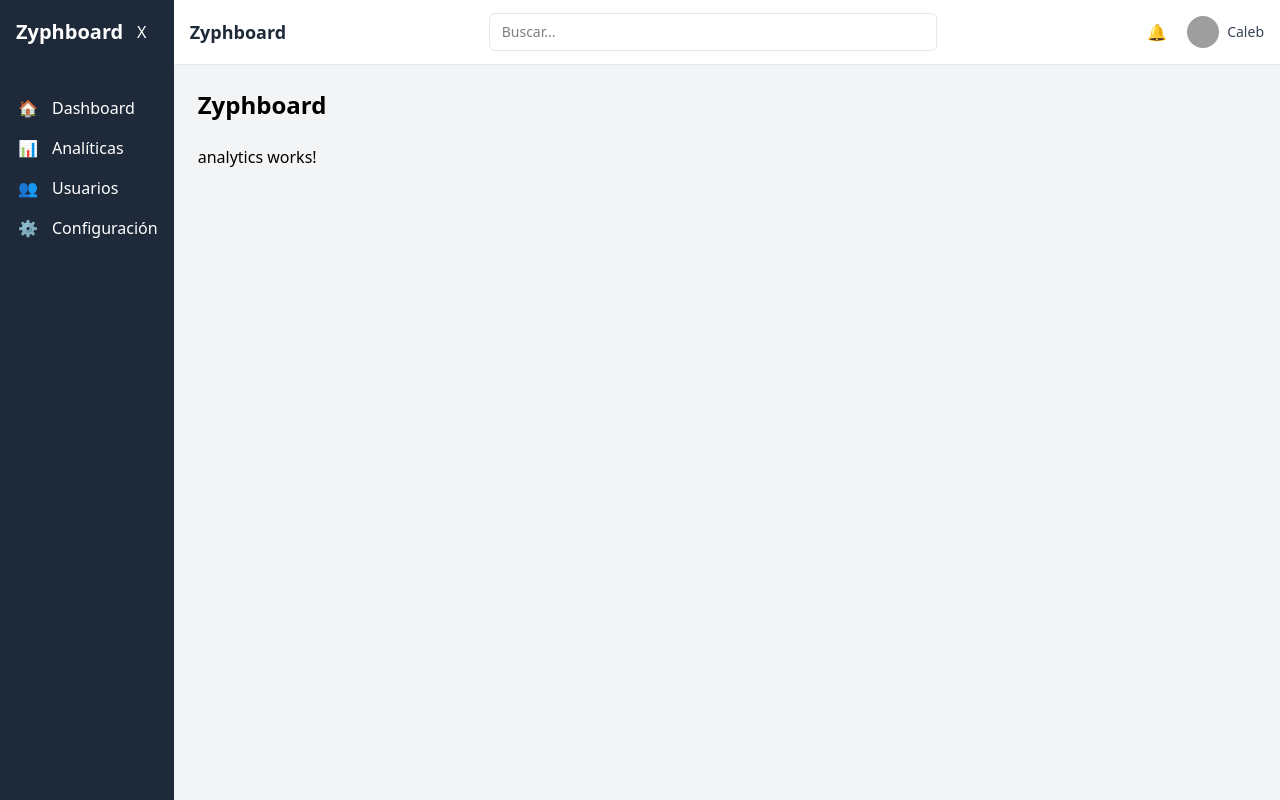
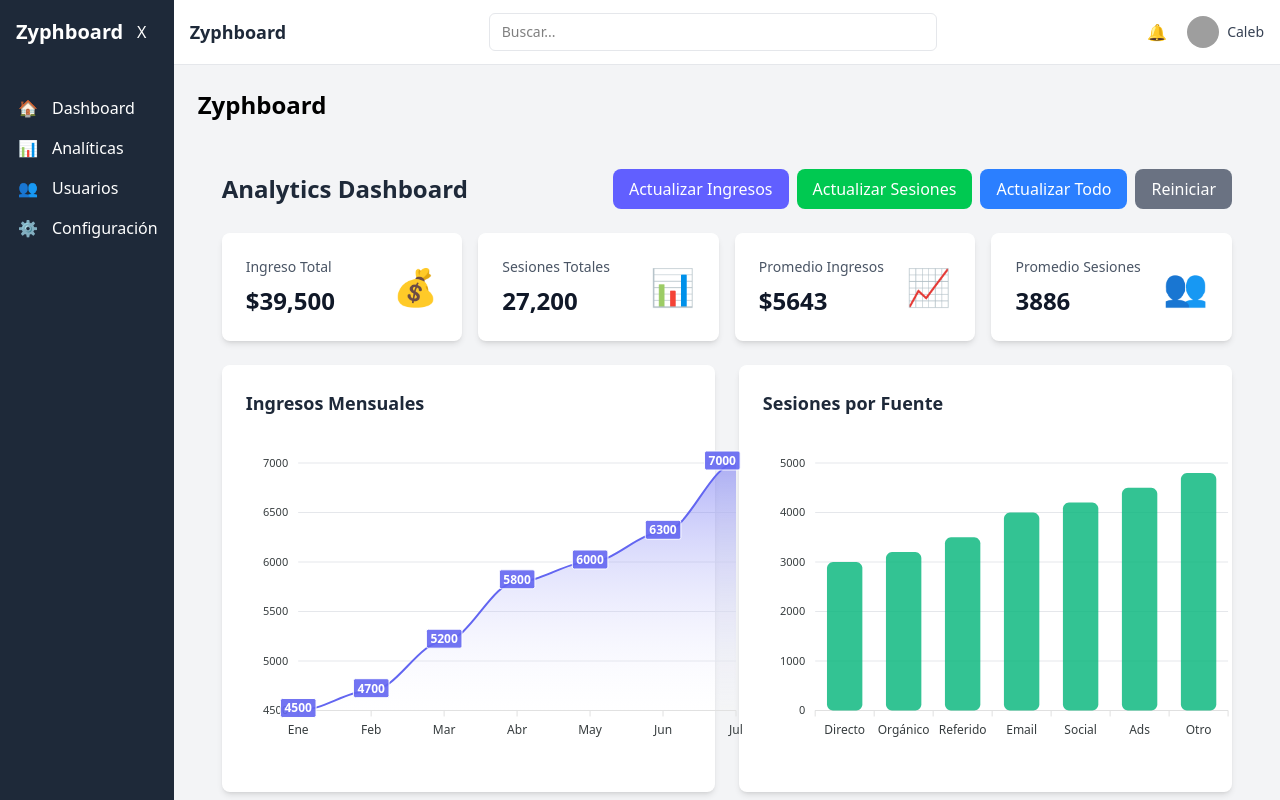
Before and after one commit to Calebabisai/Zyphboard, an Angular app: page /analytics in a window 1280 px wide. Built offline with nearby package versions, Linux system fonts and the light colour scheme; grey boxes are pictures that could not be loaded.

Commit message:
Implementacion: Se ha implementado graficas con apexcharts en analytics component. Se ha implementado el html para tener la visualizacion de las graficas

```diff
--- a/package.json
+++ b/package.json
@@ -29,6 +29,7 @@
     "@angular/forms": "^21.0.0",
     "@angular/platform-browser": "^21.0.0",
     "@angular/router": "^21.0.0",
+    "apexcharts": "^5.3.6",
     "rxjs": "~7.8.0",
     "tslib": "^2.3.0"
   },
--- a/src/app/features/analytics/analytics.html
+++ b/src/app/features/analytics/analytics.html
@@ -1 +1,104 @@
-<p>analytics works!</p>
+<!-- analytics.html -->
+<div class="p-6 space-y-6">
+  <!-- Header con botones -->
+  <div class="flex items-center justify-between">
+    <h1 class="text-2xl font-bold text-gray-800">Analytics Dashboard</h1>
+
+    <div class="flex gap-2">
+      <button
+        (click)="updateRevenue()"
+        class="px-4 py-2 bg-indigo-500 text-white rounded-lg hover:bg-indigo-600 transition"
+      >
+        Actualizar Ingresos
+      </button>
+      <button
+        (click)="updateSessions()"
+        class="px-4 py-2 bg-green-500 text-white rounded-lg hover:bg-green-600 transition"
+      >
+        Actualizar Sesiones
+      </button>
+      <button
+        (click)="updateBoth()"
+        class="px-4 py-2 bg-blue-500 text-white rounded-lg hover:bg-blue-600 transition"
+      >
+        Actualizar Todo
+      </button>
+      <button
+        (click)="resetData()"
+        class="px-4 py-2 bg-gray-500 text-white rounded-lg hover:bg-gray-600 transition"
+      >
+        Reiniciar
+      </button>
+    </div>
+  </div>
+
+  <!-- Stats Cards -->
+  <div class="grid grid-cols-1 md:grid-cols-2 lg:grid-cols-4 gap-4">
+    <div class="bg-white rounded-lg shadow-md p-6">
+      <div class="flex items-center justify-between">
+        <div>
+          <p class="text-sm text-gray-600 font-medium">Ingreso Total</p>
+          <p class="text-2xl font-bold text-gray-900 mt-2">
+            ${{ totalRevenue().toLocaleString() }}
+          </p>
+        </div>
+        <div class="text-4xl">💰</div>
+      </div>
+    </div>
+
+    <div class="bg-white rounded-lg shadow-md p-6">
+      <div class="flex items-center justify-between">
+        <div>
+          <p class="text-sm text-gray-600 font-medium">Sesiones Totales</p>
+          <p class="text-2xl font-bold text-gray-900 mt-2">
+            {{ totalSessions().toLocaleString() }}
+          </p>
+        </div>
+        <div class="text-4xl">📊</div>
+      </div>
+    </div>
+
+    <div class="bg-white rounded-lg shadow-md p-6">
+      <div class="flex items-center justify-between">
+        <div>
+          <p class="text-sm text-gray-600 font-medium">Promedio Ingresos</p>
+          <p class="text-2xl font-bold text-gray-900 mt-2">
+            ${{ averageRevenue().toFixed(0) }}
+          </p>
+        </div>
+        <div class="text-4xl">📈</div>
+      </div>
+    </div>
+
+    <div class="bg-white rounded-lg shadow-md p-6">
+      <div class="flex items-center justify-between">
+        <div>
+          <p class="text-sm text-gray-600 font-medium">Promedio Sesiones</p>
+          <p class="text-2xl font-bold text-gray-900 mt-2">
+            {{ averageSessions().toFixed(0) }}
+          </p>
+        </div>
+        <div class="text-4xl">👥</div>
+      </div>
+    </div>
+  </div>
+
+  <!-- Charts Grid -->
+  <div class="grid grid-cols-1 lg:grid-cols-2 gap-6">
+    <!-- Chart 1 - Area -->
+    <div class="bg-white rounded-lg shadow-md p-6">
+      <h3 class="text-lg font-semibold text-gray-800 mb-4">
+        Ingresos Mensuales
+      </h3>
+      <div #chart1></div>
+    </div>
+
+    <!-- Chart 2 - Bar -->
+    <div class="bg-white rounded-lg shadow-md p-6">
+      <h3 class="text-lg font-semibold text-gray-800 mb-4">
+        Sesiones por Fuente
+      </h3>
+      <div #chart2></div>
+    </div>
+  </div>
+</div>
--- a/src/app/features/analytics/analytics.ts
+++ b/src/app/features/analytics/analytics.ts
@@ -1,12 +1,149 @@
-import { Component } from '@angular/core';
+import {
+  Component,
+  signal,
+  computed,
+  effect,
+  viewChild,
+  ElementRef,
+  OnDestroy
+} from '@angular/core';
+import ApexCharts, { ApexOptions } from 'apexcharts';
 
 @Component({
   selector: 'app-analytics',
   standalone: true,
-  imports: [],
   templateUrl: './analytics.html',
   styleUrls: ['./analytics.css'],
 })
-export class Analytics {
+export class Analytics implements OnDestroy {
+  /** References to chart container elements */
+  private chart1El = viewChild<ElementRef<HTMLDivElement>>('chart1');
+  private chart2El = viewChild<ElementRef<HTMLDivElement>>('chart2');
+  /**Referencias a instancias de graficos */
+  private chart1?: ApexCharts
+  private chart2?: ApexCharts
 
+  // Signals base
+  revenueData = signal([4500, 4700, 5200, 5800, 6000, 6300, 7000]);
+  sessionData = signal([3000, 3200, 3500, 4000, 4200, 4500, 4800]);
+
+  totalRevenue = computed(() =>
+    this.revenueData().reduce((sum, val) => sum + val, 0)
+  );
+
+  totalSessions = computed(() =>
+    this.sessionData().reduce((sum, val) => sum + val, 0)
+  );
+
+  averageRevenue = computed(() => {
+    const data = this.revenueData();
+    return data.reduce((sum, val) => sum + val, 0) / data.length;
+  });
+
+  averageSessions = computed(() => {
+    const data = this.sessionData();
+    return data.reduce((sum, val) => sum + val, 0) / data.length;
+  });
+
+  // Chart options
+  chart1Options = computed((): ApexOptions => ({
+    chart: {
+      type: 'area',
+      height: 320,
+      toolbar: { show: false },
+      fontFamily: 'inherit'
+    },
+    series: [{ name: 'Ingresos', data: this.revenueData() }],
+    xaxis: {
+      categories: ['Ene','Feb','Mar','Abr','May','Jun','Jul']
+    },
+    stroke: { curve: 'smooth', width: 2 },
+    fill: {
+      type: 'gradient',
+      gradient: {
+        shadeIntensity: 1,
+        opacityFrom: 0.7,
+        opacityTo: 0.3
+      }
+    },
+    colors: ['#6366F1'],
+    grid: { borderColor: '#e5e7eb' },
+    tooltip: {
+      theme: 'light',
+      y: { formatter: (val) => `$${val.toLocaleString()}` }
+    }
+  }));
+
+  chart2Options = computed((): ApexOptions => ({
+    chart: {
+      type: 'bar',
+      height: 320,
+      toolbar: { show: false },
+      fontFamily: 'inherit'
+    },
+    series: [{ name: 'Sesiones', data: this.sessionData() }],
+    xaxis: {
+      categories: ['Directo','Orgánico','Referido','Email','Social','Ads','Otro']
+    },
+    colors: ['#10B981'],
+    plotOptions: { bar: { borderRadius: 6, columnWidth: '60%' } },
+    grid: { borderColor: '#e5e7eb' },
+    tooltip: {
+      theme: 'light',
+      y: { formatter: (val) => `${val.toLocaleString()} sesiones` }
+    },
+    dataLabels: { enabled: false }
+  }));
+
+  constructor() {
+    effect(() => {
+      const el1 = this.chart1El();
+      const el2 = this.chart2El();
+
+      if (el1 && !this.chart1) {
+        this.chart1 = new ApexCharts(el1.nativeElement, this.chart1Options());
+        this.chart1.render();
+      }
+
+      if (el2 && !this.chart2) {
+        this.chart2 = new ApexCharts(el2.nativeElement, this.chart2Options());
+        this.chart2.render();
+      }
+    });
+
+    effect(() => {
+      const revenue = this.revenueData();
+      const sessions = this.sessionData();
+
+      this.chart1?.updateSeries([{ name: 'Ingresos', data: revenue }]);
+      this.chart2?.updateSeries([{ name: 'Sesiones', data: sessions }]);
+    });
+  }
+
+  ngOnDestroy(): void {
+    this.chart1?.destroy();
+    this.chart2?.destroy();
+  }
+
+  updateRevenue() {
+    this.revenueData.update(arr =>
+      arr.map(v => v + Math.floor(Math.random() * 300))
+    );
+  }
+
+  updateSessions() {
+    this.sessionData.update(arr =>
+      arr.map(v => v + Math.floor(Math.random() * 200))
+    );
+  }
+
+  updateBoth() {
+    this.updateRevenue();
+    this.updateSessions();
+  }
+
+  resetData() {
+    this.revenueData.set([4500, 4700, 5200, 5800, 6000, 6300, 7000]);
+    this.sessionData.set([3000, 3200, 3500, 4000, 4200, 4500, 4800]);
+  }
 }
--- a/src/app/features/dashboard/dashboard.html
+++ b/src/app/features/dashboard/dashboard.html
@@ -19,6 +19,7 @@
     <div class="bg-white rounded-lg shadow-sm p-4">
       <h3 class="text-lg font-medium mb-2">Resumen</h3>
       <p class="text-sm text-gray-600">Graficos</p>
+            <app-analytics></app-analytics>
     </div>
   </section>
 </div>
--- a/src/app/features/dashboard/dashboard.ts
+++ b/src/app/features/dashboard/dashboard.ts
@@ -1,10 +1,11 @@
 import { Component, signal } from '@angular/core';
 import { Card } from '../../shared/components/card/card';
+import { Analytics } from '../analytics/analytics';
 
 @Component({
   selector: 'app-dashboard',
   standalone: true,
-  imports: [Card],
+  imports: [Card, Analytics],
   templateUrl: './dashboard.html',
   styleUrls: ['./dashboard.css'],
 })
--- /dev/null
+++ b/src/typings.d.ts
@@ -0,0 +1,4 @@
+declare module 'apexcharts' {
+  const ApexCharts: any;
+  export default ApexCharts;
+}
```
Also changed, not shown: 1 other file (tests, documents, lock files or other folders).
